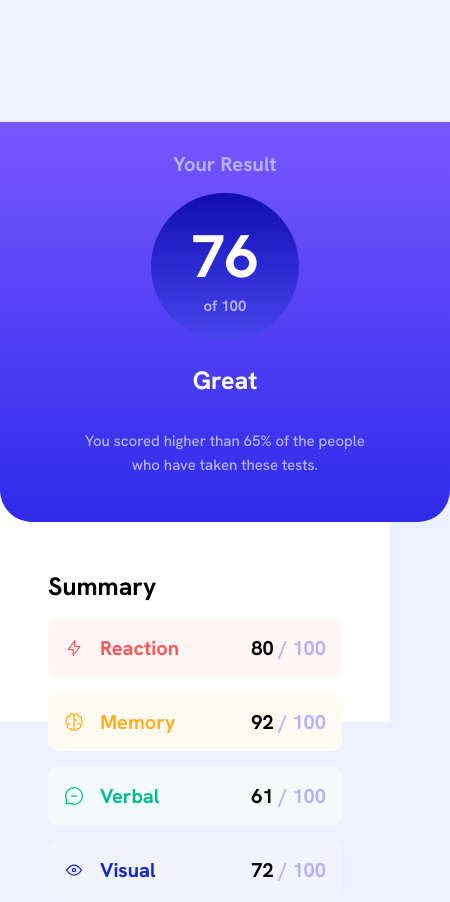
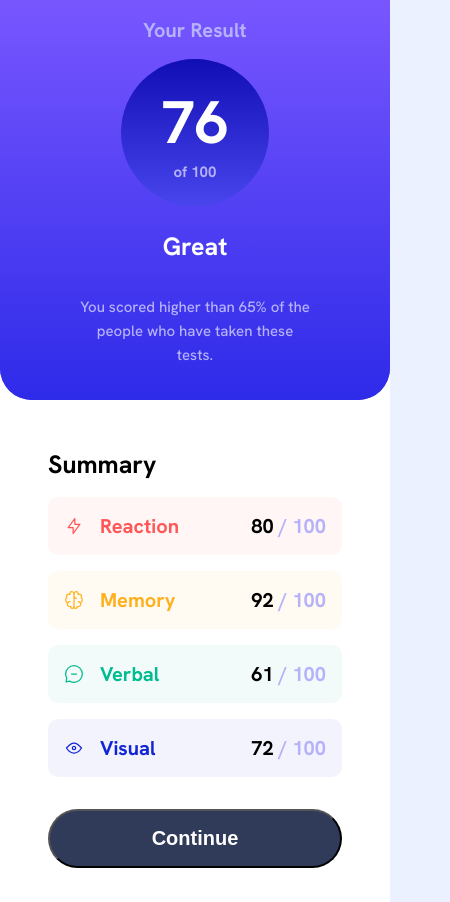
Before and after one commit to MalithGihan/results-summary-component, a plain HTML site: page index.html in a window 390 px wide. Shown: the top 902 px of the page, 450 px wide, since content can reach past the window. Drawn offline with Linux system fonts and the light colour scheme.

Commit message:
Final File

```diff
--- a/style.css
+++ b/style.css
@@ -279,11 +279,16 @@ body{
 
  @media screen and (max-width:768px) {
 
+    body{
+        display: grid;
+        place-content:start;
+    }
     main{
     margin: 0;
     padding: 0;
     display:flex;
     height: 100%;
+    width: 100vw;
     flex-direction: column;
     align-items: center;
 
@@ -295,19 +300,22 @@ body{
         display:grid;
         border-radius: 0px;
         width: 100vw;
+        height: 100%;
     }
 
     .part-1{
         margin:0;
         padding:0;
         max-height: 400px;
-        width:100vw;
-        border-radius: 0rem 0rem rem 2rem;
+        max-width:100vw;
+        border-radius: 0rem 0rem 2rem 2rem;
 
     }
 
     .text-content{
         display: flex;
+        min-width: 100vw;
+        max-width: 100vw;
         align-items: center;
         justify-content: center;
         border-radius: 0rem 0rem 2rem 2rem;
@@ -348,6 +356,7 @@ body{
     align-items: normal;
     gap: 1rem;
     font-size: 20px;
+    width:100vw;
     }
 
     button{
```
